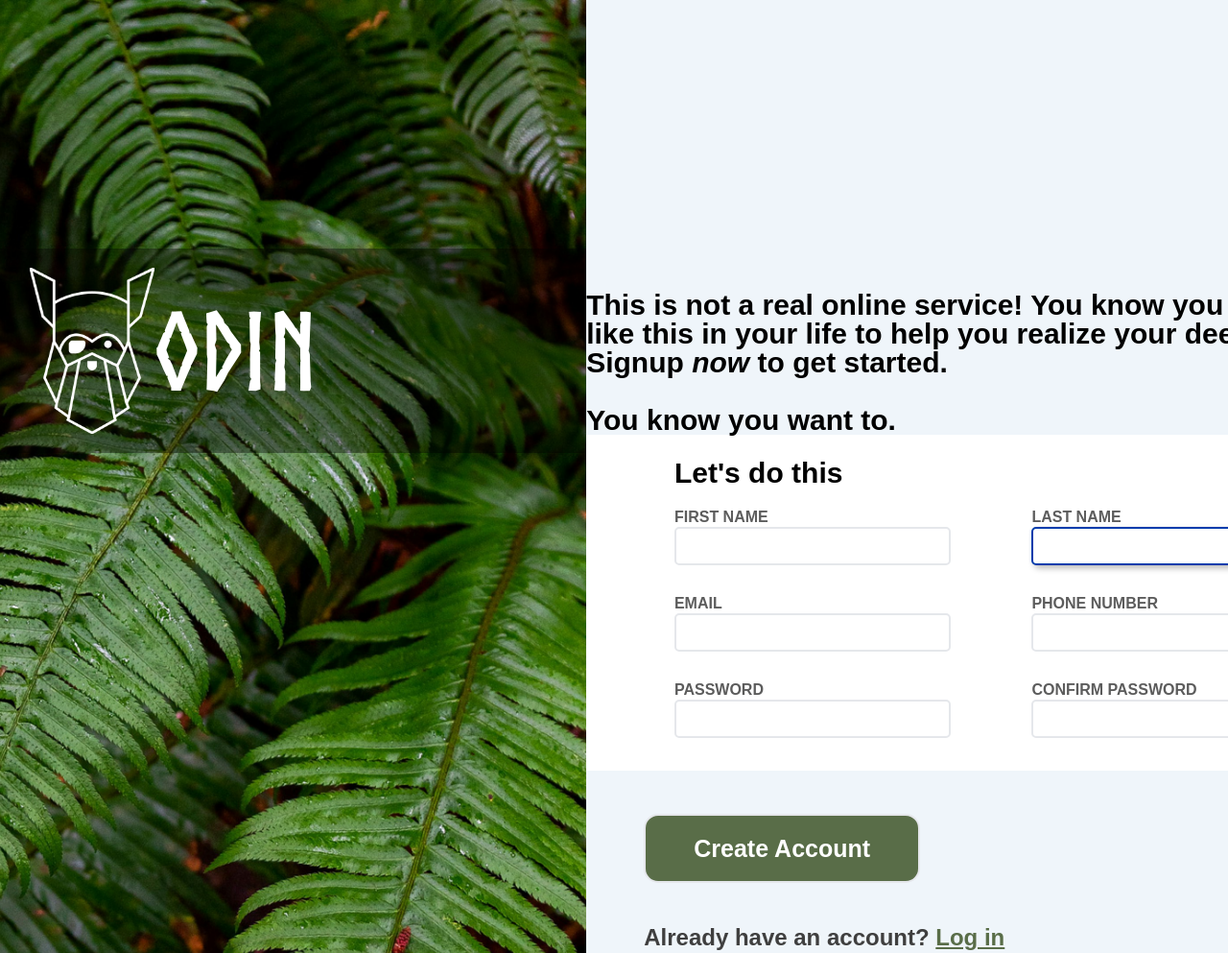
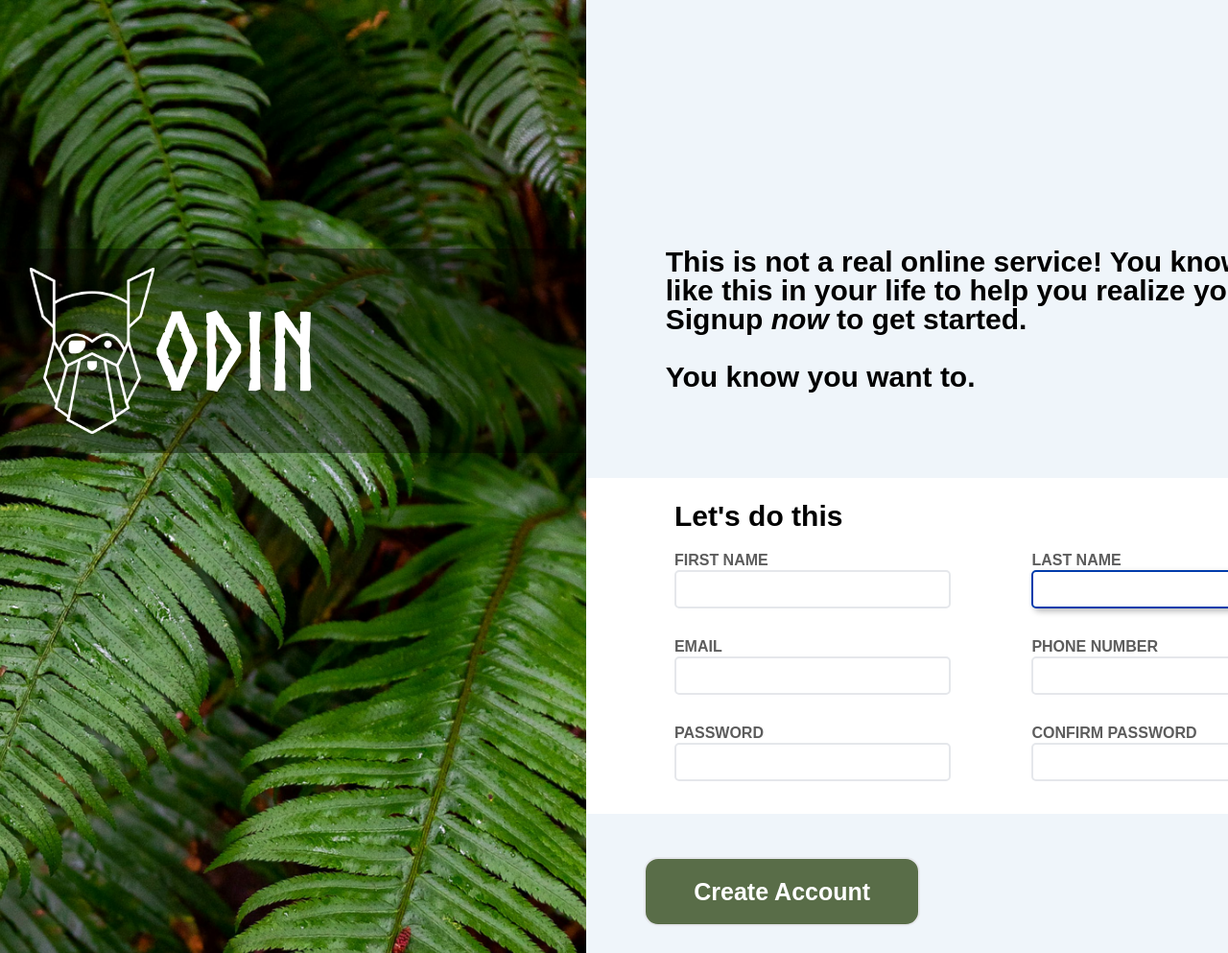
Before and after one commit to sdecu/signup_form, a plain HTML site: page index.html in a window 1280 px wide. Shown: the top 993 px of the page at 96% size. Drawn offline with Linux system fonts and the light colour scheme.

Commit message:
space headign text

```diff
--- a/index.html
+++ b/index.html
@@ -20,7 +20,7 @@
     </div>
     <div id="content">
 
-        <h1>This is not a real online service! You know you need something like this in your life to help you realize your deepest dreams. Signup <em>now</em> to get started. <br><br>You know you want to.</h1>
+        <h1>This is not a real online service! You know you need something like this in your life to help you realize your deepest dreams. Signup <em>now</em> to get started. <br><br>You know you want to. <br><br><br><br></h1>
 
         <form action="">
             <h1>Let's do this</h1>
--- a/style.css
+++ b/style.css
@@ -151,12 +151,12 @@ button {
     box-sizing: border-box;
 }
 
-div:first-child {}
 
-h1 {
+div h1 {
     width: 55ch;
     font-size: 30px;
     font-weight: bold;
+    padding-left: 9%;
 }
 
 /* -------------FORM-------- */
```
